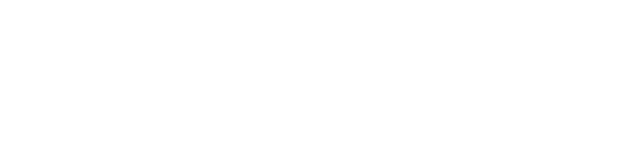
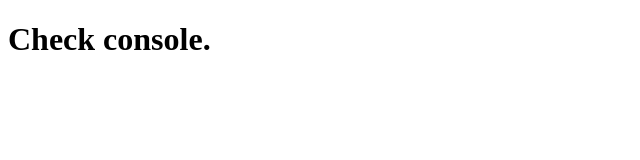
Before and after one commit to jooohyunpark/random, a website built with webpack: page src/index.html in a window 1280 px wide. Shown: the whole page, without its empty margins (0-640 px from the left). Built offline with nearby package versions, Linux system fonts and the light colour scheme.

Commit message:
add caption

```diff
--- a/src/index.html
+++ b/src/index.html
@@ -9,6 +9,8 @@
 
 <body>
 
+    <h1>Check console.</h1>
+
 </body>
 
 </html>
```
